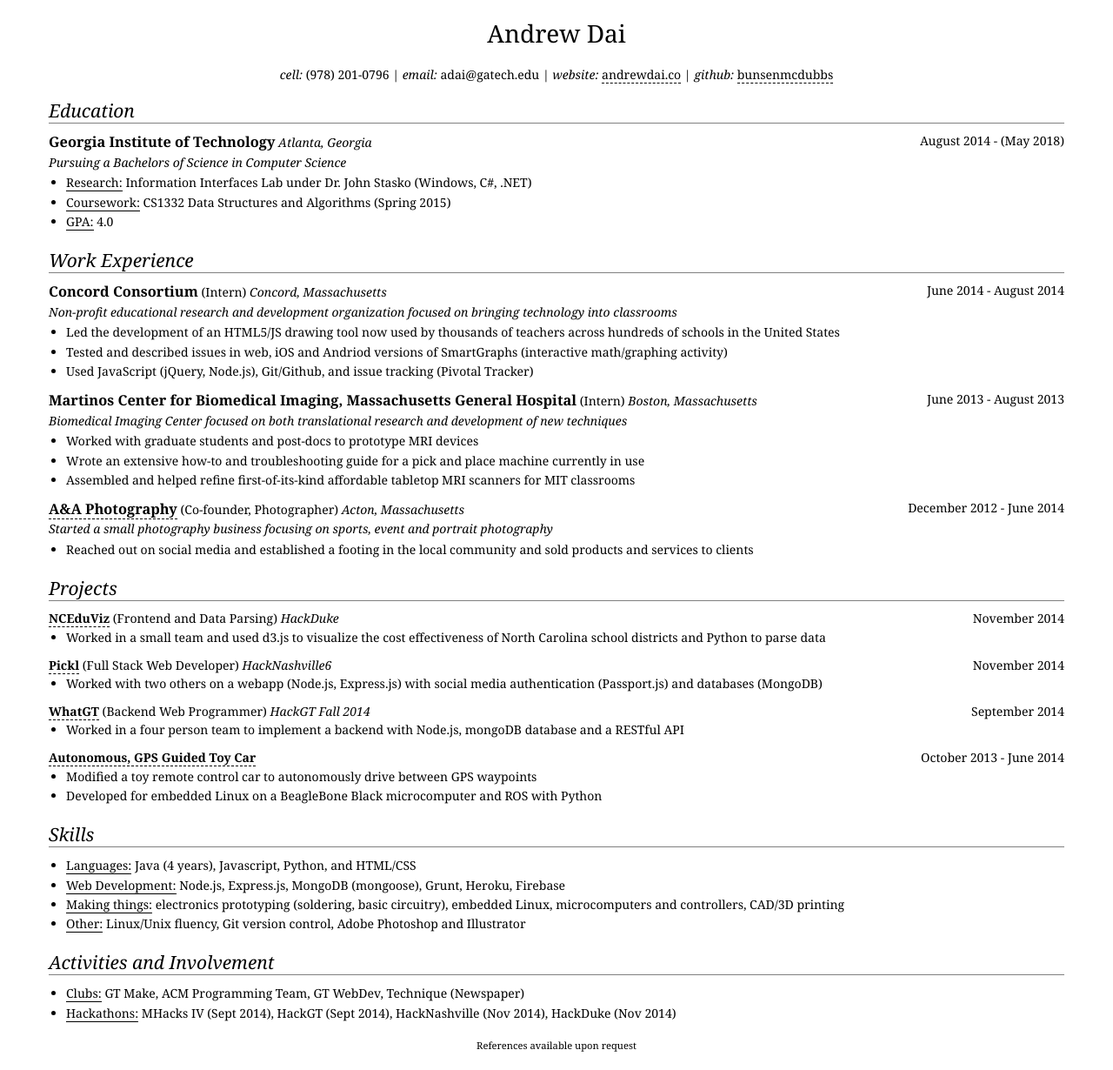
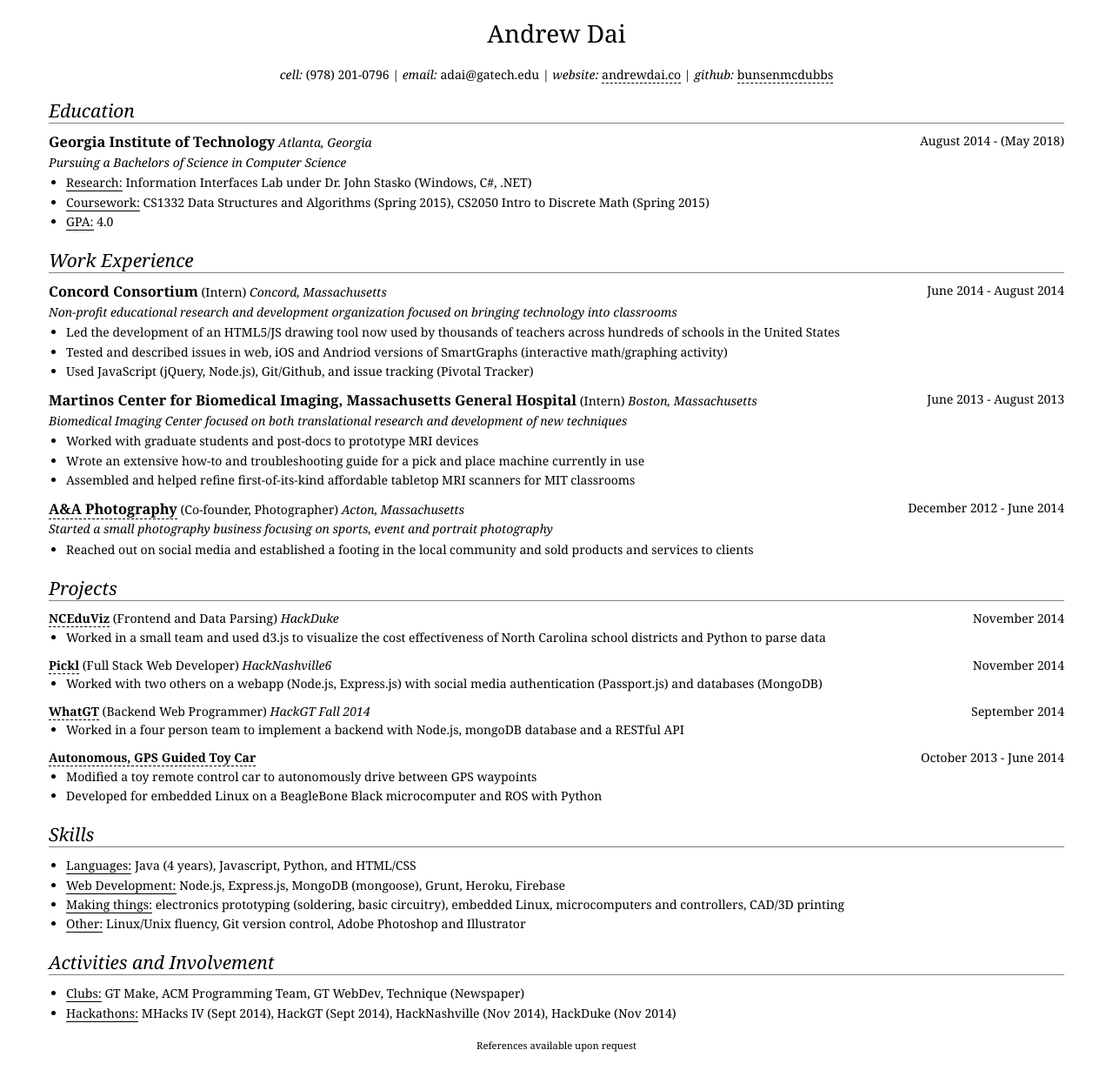
Before and after one commit to bunsenmcdubbs/bunsenmcdubbs.github.io, a Jekyll site: the page resume/index.html, which Jekyll copies as it is, in a window 1280 px wide. Shown: the whole page at 87% size. Built offline with Jekyll 4.4.1, drawn with Linux system fonts in a browser that asks for light colours; Markdown is read by kramdown in place of the engine named in the settings.

Commit message:
added coursework for spring 2015

```diff
--- a/resume/index.html
+++ b/resume/index.html
@@ -34,7 +34,7 @@
           <li><p><span class="label">Research:</span> Information Interfaces Lab
               under Dr. John Stasko (Windows, C#, .NET)</p></li>
           <li><p><span class="label">Coursework:</span>
-              CS1332 Data Structures and Algorithms (Spring 2015)</p></li>
+              CS1332 Data Structures and Algorithms (Spring 2015), CS2050 Intro to Discrete Math (Spring 2015)</p></li>
           <li><p><span class="label">GPA:</span> 4.0</p></li>
         </ul>
       </div>
```
